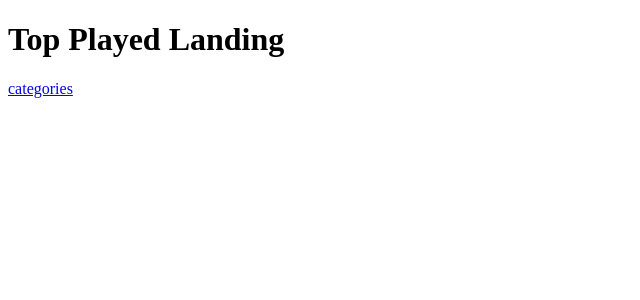
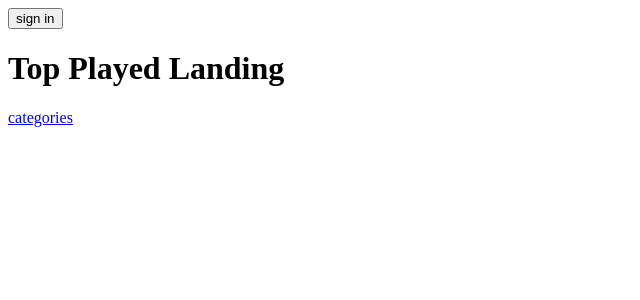
Before and after one commit to callummclu/spotitools, a React (Create React App) app in the folder frontend/: page /c/topplayed in a window 1280 px wide. Shown: the top 300 px of the page, without its empty margins (0-640 px from the left). Built offline with nearby package versions, Linux system fonts and the light colour scheme; no server answers.

Commit message:
added logout

```diff
--- a/frontend/src/App.js
+++ b/frontend/src/App.js
@@ -16,7 +16,7 @@ import TopTracks from './pages/topplayed/topTracks'
 function App() {
   const [loggedIn,setLoggedIn] = useState(true)
   useEffect(()=>{
-    spotifyFetchGet(`http://localhost:3001/OAuth/info`)
+    spotifyFetchGet(`${process.env.REACT_BACKEND_URL || "http://localhost:3001"}/OAuth/info`)
       .then(async res=>{
           setLoggedIn(true)
       })
--- a/frontend/src/login.js
+++ b/frontend/src/login.js
@@ -1,7 +1,7 @@
 const loginFunction = () => {
   const getAccessToken = url => url.split("#") !== undefined ? url.split('#')[1]?.replace('access_token=','').split('&')[0] : ""
   const getSessionToken = url => url.split("#") !== undefined ? url.split('#')[1]?.replace('session_token=','').split('&')[1] : ""
-  window.location.replace(`http://spotitools-uk-dev.herokuapp.com/OAuth/login`)
+  window.location.href = (`${process.env.REACT_BACKEND_URL || "http://localhost:3001"}/OAuth/login`)
   localStorage.setItem(
     'spotify_access_token',
     getAccessToken(window.location.href.toString())
--- /dev/null
+++ b/frontend/src/logout.js
@@ -0,0 +1,6 @@
+const logoutFunction = () => {
+  window.location.href = (`${process.env.REACT_BACKEND_URL || "http://localhost:3000"}`)
+  localStorage.removeItem('spotify_access_token')
+}
+
+export default logoutFunction
--- a/frontend/src/pages/fixmyplaylist/fixmyplaylistlanding.js
+++ b/frontend/src/pages/fixmyplaylist/fixmyplaylistlanding.js
@@ -1,10 +1,11 @@
 import loginFunction from '../../login'
+import logoutFunction from '../../logout'
 
 function FmpLanding(props){
 
 	return (
 		<>
-			{!props.loggedIn && <button onClick={loginFunction}>sign in</button>}
+			{props.loggedIn ? <button onClick={logoutFunction}>logout</button> : <button onClick={loginFunction}>sign in</button>}
 
 			<h1>FixMyPlaylist Home</h1>
 			<a href="fixmyplaylist/my-playlists">my playlists</a>
--- a/frontend/src/pages/fixmyplaylist/myplaylists.js
+++ b/frontend/src/pages/fixmyplaylist/myplaylists.js
@@ -5,7 +5,7 @@ import {spotifyFetchGet} from '../../spotifyFetch'
 function MyPlaylists(props){
 	const [playlistList,setPlaylistList] = useState([])
 	const getPlaylists = () => {
-		spotifyFetchGet(`http://spotitools-uk-dev.herokuapp.com/fixMyPlaylist/users/playlists`)
+		spotifyFetchGet(`${process.env.REACT_BACKEND_URL || "http://localhost:3001"}/fixMyPlaylist/users/playlists`)
 			.then(async res => {
 			    let data = await res.data
 			    setPlaylistList(data.items)
--- a/frontend/src/pages/fixmyplaylist/singlePlaylist.js
+++ b/frontend/src/pages/fixmyplaylist/singlePlaylist.js
@@ -6,7 +6,7 @@ function SinglePlaylist(props){
 	const [playlistData, setPlaylistData] = useState({})
 	let {id} = useParams()
 	useEffect(()=>{
-		spotifyFetchGet(`http://spotitools-uk-dev.herokuapp.com/fixMyPlaylist/playlists/${id}`)
+		spotifyFetchGet(`${process.env.REACT_BACKEND_URL || "http://localhost:3001"}/fixMyPlaylist/playlists/${id}`)
 			.then(async res=>{
 				let data = res.data
 				setPlaylistData(data)
--- a/frontend/src/pages/home/landingpage.js
+++ b/frontend/src/pages/home/landingpage.js
@@ -1,4 +1,5 @@
 import loginFunction from '../../login'
+import logoutFunction from '../../logout'
 
 const LandingPage = (props) =>{
 
@@ -9,7 +10,7 @@ const LandingPage = (props) =>{
 
 	return (
 		<>
-			{props.loggedIn ? <></> : <button onClick={loginFunction}>sign in</button>}
+			{props.loggedIn ? <button onClick={logoutFunction}>logout</button> : <button onClick={loginFunction}>sign in</button>}
 			<h1>Home</h1>
 			<button onClick={e=>redirectPage("c/fixmyplaylist")}>fix my playlist</button>
 			<button onClick={e=>redirectPage("c/topplayed")}>top played</button>
--- a/frontend/src/pages/topplayed/topArtists.js
+++ b/frontend/src/pages/topplayed/topArtists.js
@@ -5,7 +5,7 @@ function TopArtists(props){
 	const [topArtists,setTopArtists] = useState({})
 	const [term,setTerm] = useState("short_term")
 	const getTopCategory = (type,limit=50,offset=0,time_range='medium_term') => {
-		spotifyFetchGet(`http://spotitools-uk-dev.herokuapp.com/topPlayed/user/top/${type}?limit=${limit}&offset=${offset}&time_range=${time_range}`)
+		spotifyFetchGet(`${process.env.REACT_BACKEND_URL || "http://localhost:3001"}/topPlayed/user/top/${type}?limit=${limit}&offset=${offset}&time_range=${time_range}`)
 		  .then(async res => {
 		    let data = await res.data
 		    setTopArtists(data)
--- a/frontend/src/pages/topplayed/topPlayedLanding.js
+++ b/frontend/src/pages/topplayed/topPlayedLanding.js
@@ -1,6 +1,10 @@
+import loginFunction from '../../login'
+import logoutFunction from '../../logout'
+
 function TopPlayedLanding(props){
 	return (
 		<>
+			{props.loggedIn ? <button onClick={logoutFunction}>logout</button> : <button onClick={loginFunction}>sign in</button>}
 			<h1>Top Played Landing</h1>
 			<a href="topplayed/categories">categories</a>
 		</>
--- a/frontend/src/pages/topplayed/topTracks.js
+++ b/frontend/src/pages/topplayed/topTracks.js
@@ -5,7 +5,7 @@ function TopTracks(props){
 	const [topTracks,setTopTracks] = useState({})
 	const [term,setTerm] = useState("short_term")
 	const getTopCategory = (type,limit=50,offset=0,time_range='medium_term') => {
-		spotifyFetchGet(`http://spotitools-uk-dev.herokuapp.com/topPlayed/user/top/${type}?limit=${limit}&offset=${offset}&time_range=${time_range}`)
+		spotifyFetchGet(`${process.env.REACT_BACKEND_URL || "http://localhost:3001"}/topPlayed/user/top/${type}?limit=${limit}&offset=${offset}&time_range=${time_range}`)
 		  .then(async res => {
 		    let data = await res.data
 		    setTopTracks(data)
--- a/frontend/src/setupProxy.js
+++ b/frontend/src/setupProxy.js
@@ -6,7 +6,7 @@ module.exports = function(app) {
   app.use(
     ['/OAuth','/fixMyPlaylist','/topPlayed'],
     createProxyMiddleware({
-      target: `${process.env.REACT_BACKEND_URL || 'http://spotitools-uk-dev.herokuapp.com'}`,
+      target: `${process.env.REACT_BACKEND_URL || "http://localhost:3001"}`,
       changeOrigin: true,
     }),
   );
```
Also changed, not shown: 1 other file (tests, documents, lock files or other folders).
